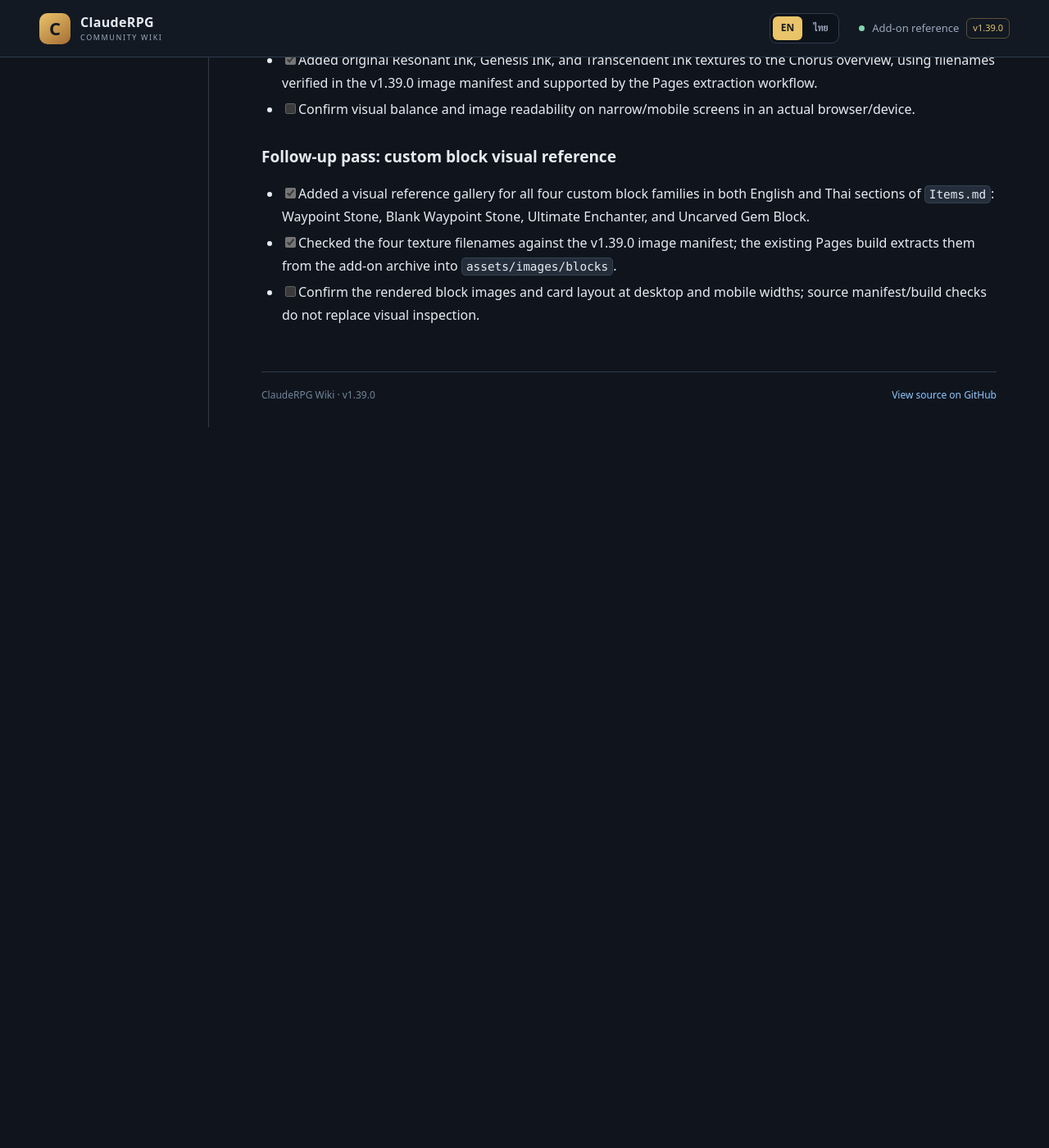
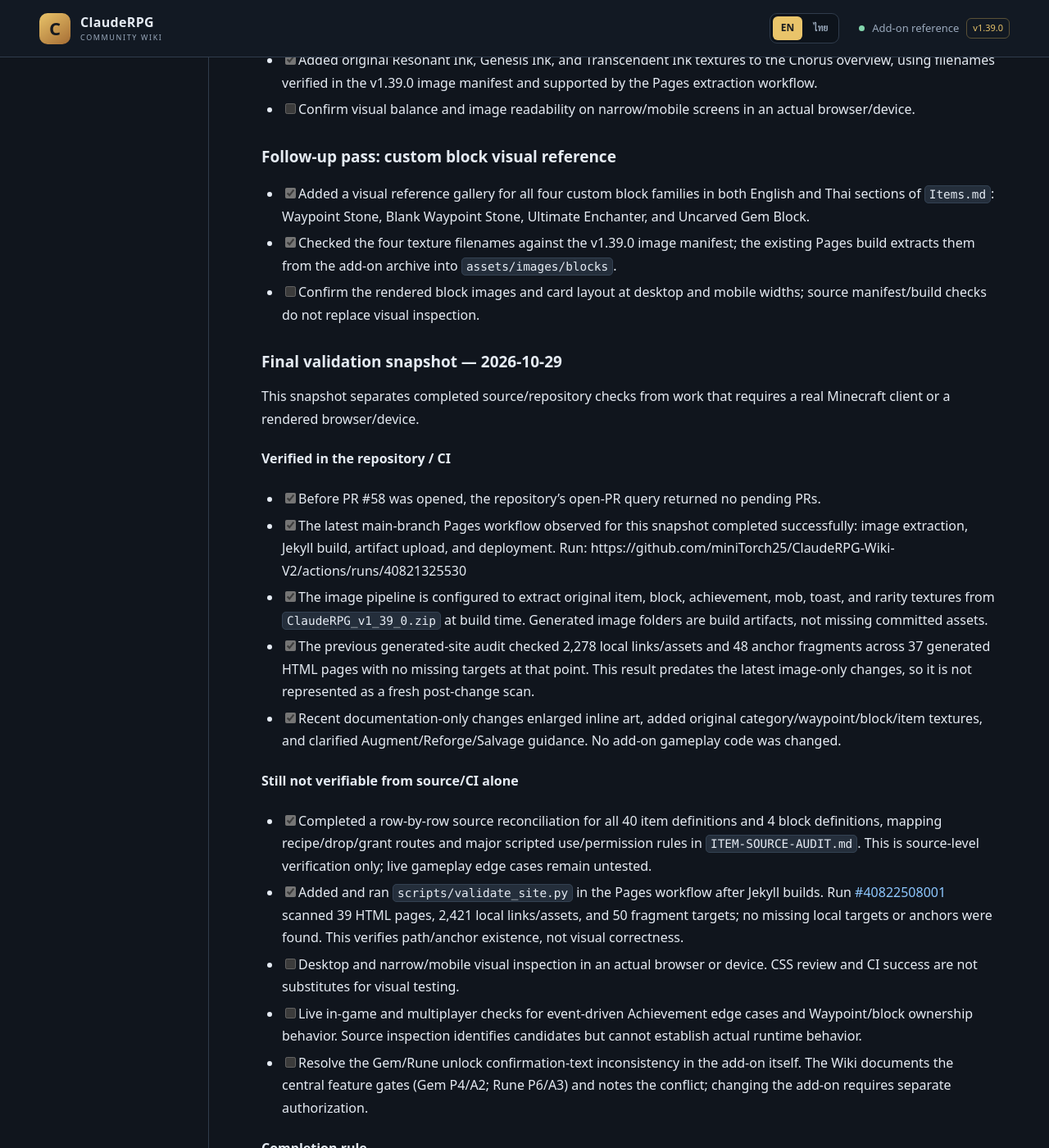
Before and after one commit to miniTorch25/ClaudeRPG-Wiki-V2, a Jekyll site: the page built from CONTENT-GAP-AUDIT.md, in a window 1280 px wide and 1400 px high, scrolled down 19341 px. Shown: the whole window at 82% size. Built offline with Jekyll 4.4.1, drawn with Linux system fonts in a browser that asks for light colours; our own code applies the rules of GitHub Pages for plain Markdown files; before the commit the page ends 19862 px from its top, so only the background shows below that; some of the changed text lies outside the part shown.

Commit message:
Docs: complete item audit and validate generated site (#58)
* Docs: record final validation status and blockers

* Docs: audit all custom item and block source paths

* Docs: clarify both Gem Fusion methods

* Docs: record full item and block source reconciliation

* Docs: clarify Thai Gem Fusion requirements

* Docs: clarify final validation scope

* CI: add generated site link and asset validation

* CI: validate generated site links and anchors

* CI: account for GitHub Pages project base path

* Docs: correct Ultimate Enchanter pickup audit

* Docs: record successful generated-site link and asset audit

* Docs: link completed item source audit from item guide

```diff
--- a/CONTENT-GAP-AUDIT.md
+++ b/CONTENT-GAP-AUDIT.md
@@ -436,3 +436,39 @@
 - [x] Added a visual reference gallery for all four custom block families in both English and Thai sections of `Items.md`: Waypoint Stone, Blank Waypoint Stone, Ultimate Enchanter, and Uncarved Gem Block.
 - [x] Checked the four texture filenames against the v1.39.0 image manifest; the existing Pages build extracts them from the add-on archive into `assets/images/blocks`.
 - [ ] Confirm the rendered block images and card layout at desktop and mobile widths; source manifest/build checks do not replace visual inspection.
+
+
+### Final validation snapshot — 2026-10-29
+
+This snapshot separates completed source/repository checks from work that requires a real Minecraft client or a rendered browser/device.
+
+#### Verified in the repository / CI
+
+- [x] Before PR #58 was opened, the repository's open-PR query returned no pending PRs.
+- [x] The latest main-branch Pages workflow observed for this snapshot completed successfully: image extraction, Jekyll build, artifact upload, and deployment. Run: https://github.com/miniTorch25/ClaudeRPG-Wiki-V2/actions/runs/40821325530
+- [x] The image pipeline is configured to extract original item, block, achievement, mob, toast, and rarity textures from `ClaudeRPG_v1_39_0.zip` at build time. Generated image folders are build artifacts, not missing committed assets.
+- [x] The previous generated-site audit checked 2,278 local links/assets and 48 anchor fragments across 37 generated HTML pages with no missing targets at that point. This result predates the latest image-only changes, so it is not represented as a fresh post-change scan.
+- [x] Recent documentation-only changes enlarged inline art, added original category/waypoint/block/item textures, and clarified Augment/Reforge/Salvage guidance. No add-on gameplay code was changed.
+
+#### Still not verifiable from source/CI alone
+
+- [x] Completed a row-by-row source reconciliation for all 40 item definitions and 4 block definitions, mapping recipe/drop/grant routes and major scripted use/permission rules in `ITEM-SOURCE-AUDIT.md`. This is source-level verification only; live gameplay edge cases remain untested.
+- [x] Added and ran `scripts/validate_site.py` in the Pages workflow after Jekyll builds. Run [#40822508001](https://github.com/miniTorch25/ClaudeRPG-Wiki-V2/actions/runs/40822508001) scanned 39 HTML pages, 2,421 local links/assets, and 50 fragment targets; no missing local targets or anchors were found. This verifies path/anchor existence, not visual correctness.
+- [ ] Desktop and narrow/mobile visual inspection in an actual browser or device. CSS review and CI success are not substitutes for visual testing.
+- [ ] Live in-game and multiplayer checks for event-driven Achievement edge cases and Waypoint/block ownership behavior. Source inspection identifies candidates but cannot establish actual runtime behavior.
+- [ ] Resolve the Gem/Rune unlock confirmation-text inconsistency in the add-on itself. The Wiki documents the central feature gates (Gem P4/A2; Rune P6/A3) and notes the conflict; changing the add-on requires separate authorization.
+
+#### Completion rule
+
+Do not mark the remaining items above as complete based solely on Markdown edits, source inspection of a subset, or a successful Pages workflow. The documentation work is complete only to the extent explicitly marked `[x]`; the remaining items require the missing source reconciliation or real-client validation described above.
+
+
+### Follow-up pass: full item/block source reconciliation (v1.39.0)
+
+- [x] Inspected the supplied `ClaudeRPG_Prog_v1_39_0.mcaddon` archive and mapped all 40 `ClaudeBP/items/*.json` definitions and all 4 `ClaudeBP/blocks/*.json` definitions to their recipes, scripted acquisition/grant paths, and principal use restrictions.
+- [x] Reconciled the 35 recipe JSON definitions with the custom item/block inventory and existing English/Thai `Items.md` summaries; no unresolved custom recipe ingredient or output references were found in the structural audit.
+- [x] Added `ITEM-SOURCE-AUDIT.md` with a definition-by-definition evidence table and explicit boundaries between source review and live testing.
+- [x] Corrected `Items.md` in both languages to describe both Gem Fusion modes: standard Fusion uses 5 same-tier Gems; Core Fusion uses 2 same-tier Gems + 1 Augment Core. Both produce one Gem of the next tier and require a Reforge Hammer/durability.
+- [x] Added and ran `scripts/validate_site.py` after the Jekyll build: 39 HTML pages, 2,421 local links/assets, and 50 fragment targets passed with no missing targets. This updates the earlier 2,278-link/48-anchor one-time audit.
+- [ ] Render and inspect desktop/mobile layouts in a real browser/device.
+- [ ] Test gameplay edge cases and multiplayer attribution/Waypoint protection in Minecraft. Source inspection does not establish live runtime behavior.
```
Also changed, not shown: ITEM-SOURCE-AUDIT.md (added, +75 -0 lines), Items.md (+10 -10 lines), scripts/validate_site.py (added, +117 -0 lines), .github/workflows/pages.yml.
